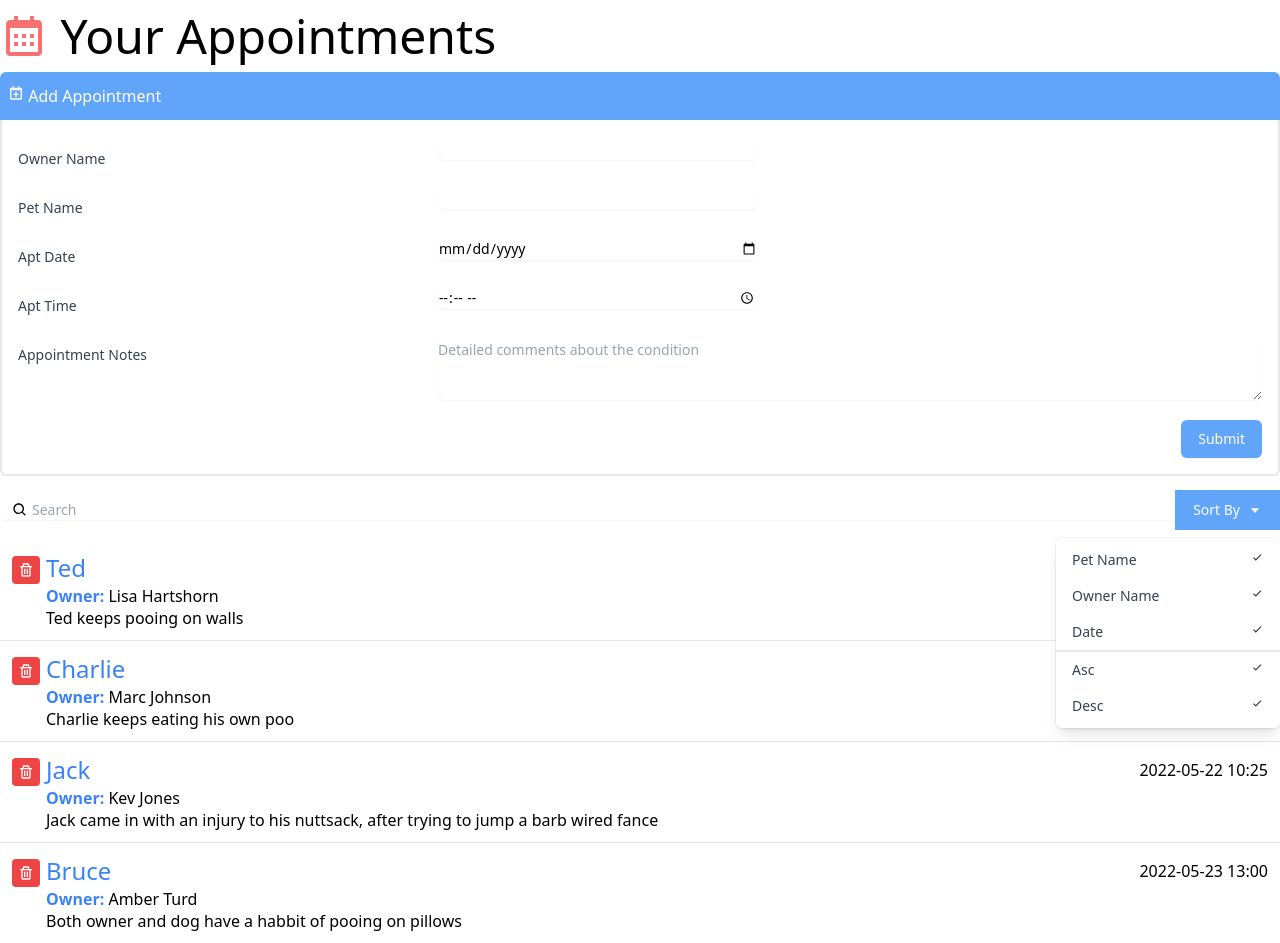
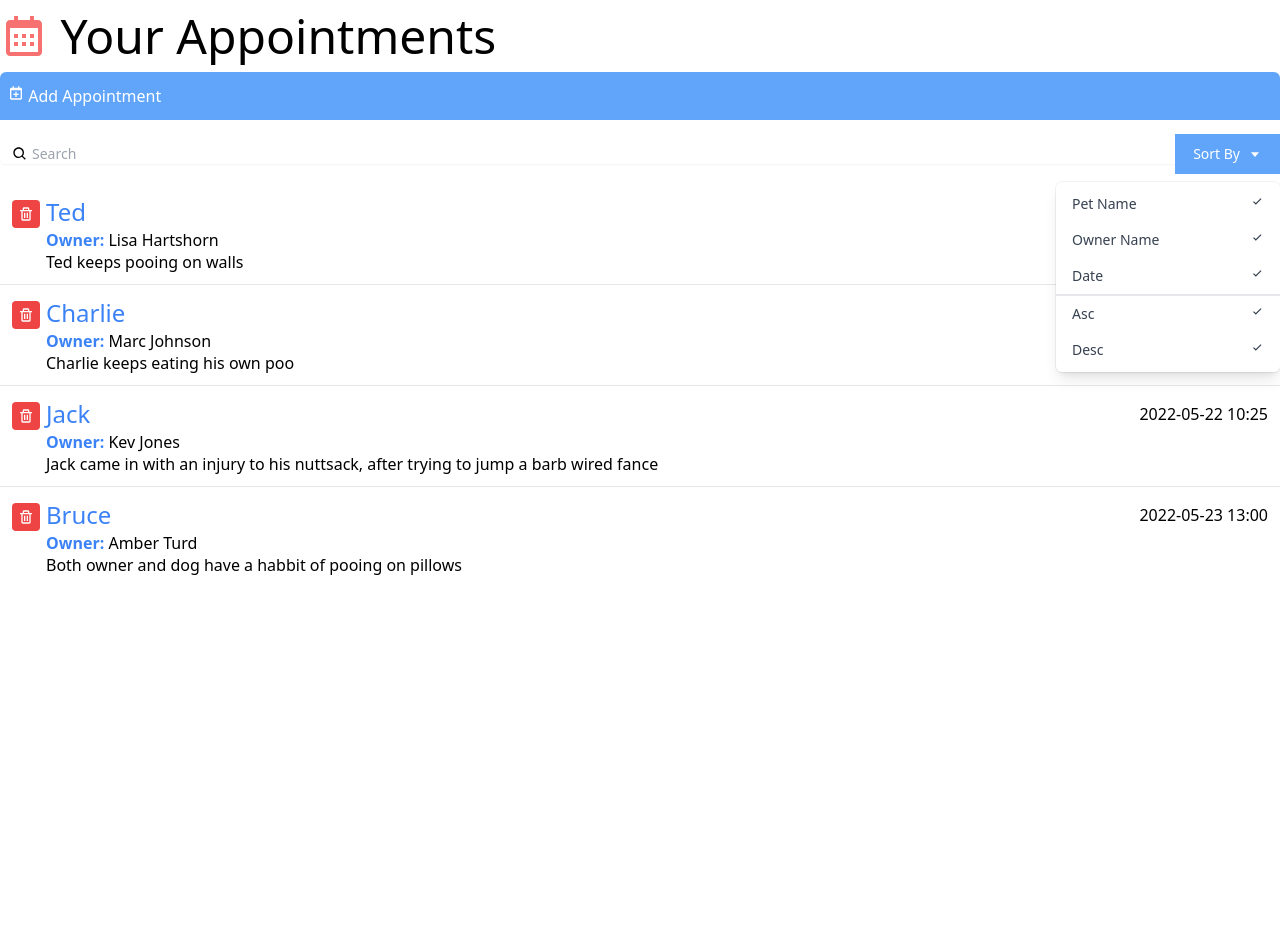
Before and after one commit to Joshua2711/react-interface, a React (Create React App) app: page / in a window 1280 px wide. After the commit the page ends 800 px from the top, so only its background shows below. Built offline with nearby package versions, Linux system fonts and the light colour scheme.

Commit message:
Implemented a toggle to show or hude the appointment form

```diff
--- a/src/components/AddAppointments.js
+++ b/src/components/AddAppointments.js
@@ -1,13 +1,19 @@
 import { BiCalendarPlus } from "react-icons/bi";
+import { useState } from "react";
 const AddAppointment = () => {
+  let [toggleForm, setToggleForm] = useState(false);
   return (
     <div>
-      <button className="bg-blue-400 text-white px-2 py-3 w-full text-left rounded-t-md">
+      <button
+        onClick={() => setToggleForm(!toggleForm)}
+        className="bg-blue-400 text-white px-2 py-3 w-full text-left rounded-t-md"
+      >
         <div>
           <BiCalendarPlus className="inline-block align-text-top" /> Add
           Appointment
         </div>
       </button>
+      {toggleForm && (
         <div className="border-r-2 border-b-2 border-l-2 border-light-blue-500 rounded-b-md pl-4 pr-4 pb-4">
           <div className="sm:grid sm:grid-cols-3 sm:gap-4 sm:items-start  sm:pt-5">
             <label
@@ -106,6 +112,7 @@
             </div>
           </div>
         </div>
+      )}
     </div>
   );
 };
```
Lines whose indentation alone changed are shown as unchanged.
